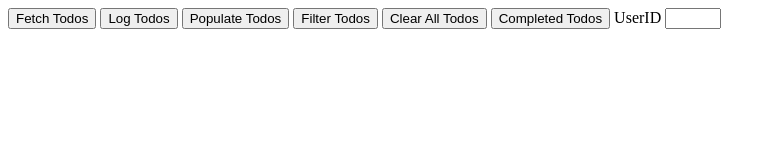
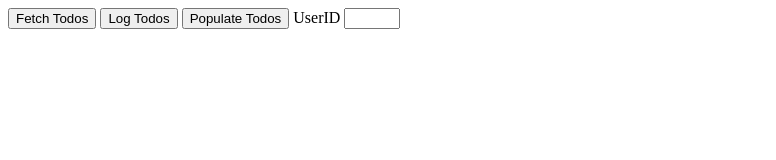
Before and after one commit to jpswt/Dummy-Data-Todo-List, a plain HTML site: page index.html in a window 1280 px wide. Shown: the whole page, without its empty margins (0-776 px from the left). Drawn offline with Linux system fonts and the light colour scheme.

```diff
--- a/index.html
+++ b/index.html
@@ -13,9 +13,6 @@
     <button onclick="fetchTodos()">Fetch Todos</button>
     <button onclick="logTodos()">Log Todos</button>
     <button onclick="populateTodos()">Populate Todos</button>
-    <button onclick="filterTodos()">Filter Todos</button>
-    <button onclick="clearAll()">Clear All Todos</button>
-    <button onclick="completedTodos()">Completed Todos</button>
     <label for="userid">UserID</label>
     <input type="number" min="1" max="10" name="userid" id="userNum">
     <ol id="todo-list" class="todo-style">
```
